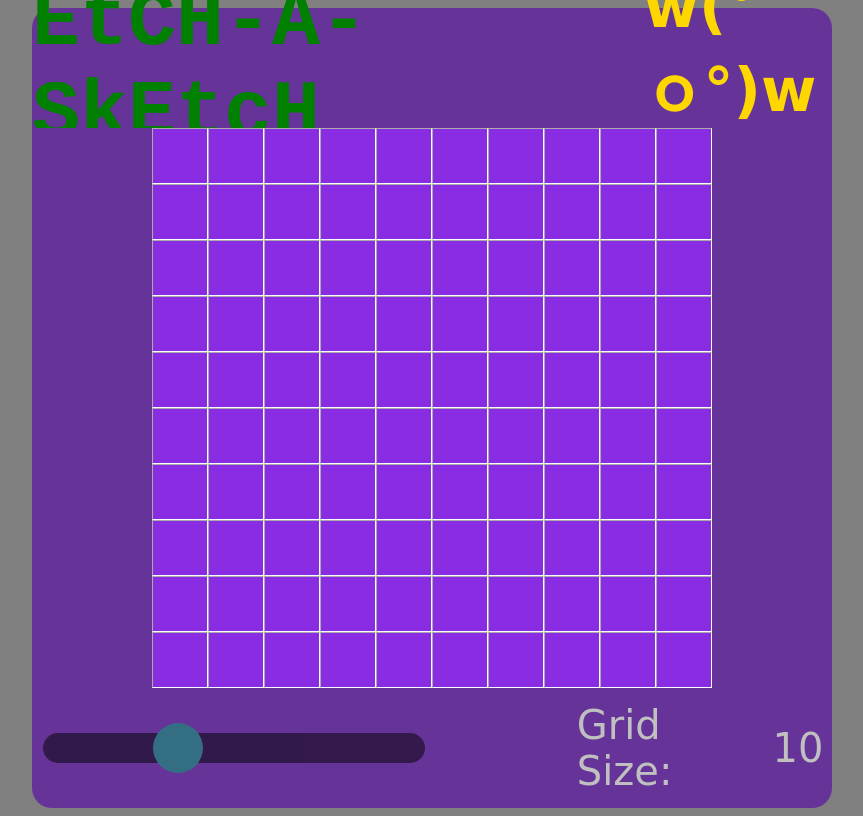
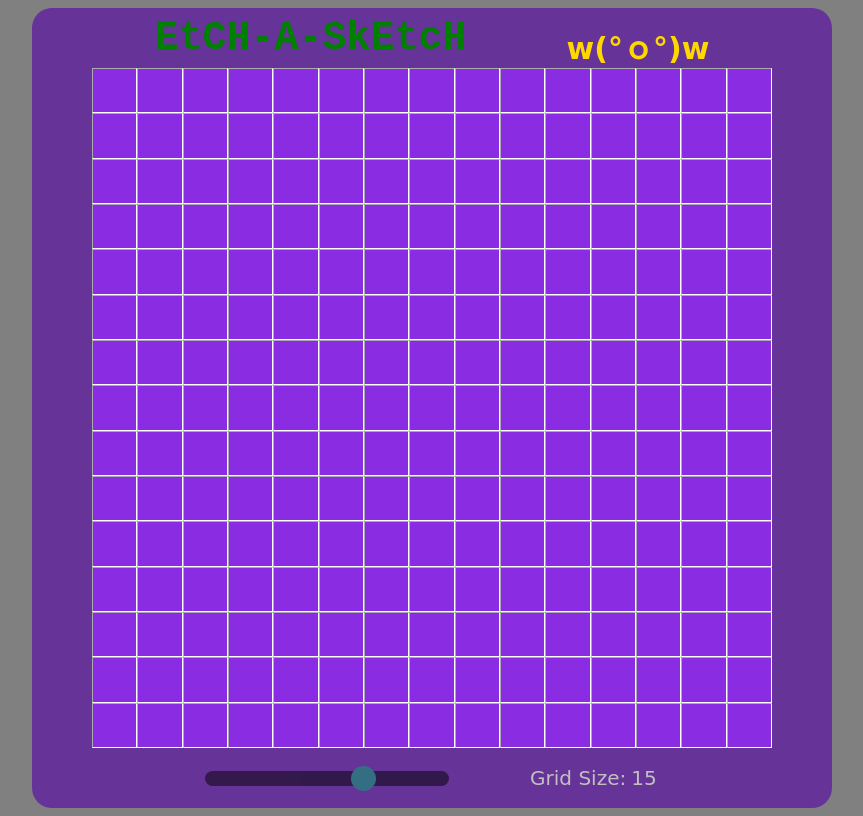
Before and after one commit to kpatel7c8/etch-a-sketch, a plain HTML site: page index.html in a window 1280 px wide. Shown: the whole page, without its empty margins (208-1071 px from the left). Drawn offline with Linux system fonts and the light colour scheme.

Commit message:
update CSS to render at 100% zoom, previously was optimized for 50% zoom

```diff
--- a/index.html
+++ b/index.html
@@ -1,8 +1,8 @@
 <!DOCTYPE html>
 <html lang="en">
 <head>
+    <link rel="stylesheet" href="style.css">
     <script src="script.js" defer></script>
-    <link rel="stylesheet" href="style.css">
     <meta charset="UTF-8">
     <meta http-equiv="X-UA-Compatible" content="IE=edge">
     <meta name="viewport" content="width=device-width, initial-scale=1.0">
@@ -18,7 +18,7 @@
         <div id="container"></div>
         <div id="bottom">
             <div class="slidecontainer">
-                <input type="range" min="5" max="20" value="10" class="slider" id="myRange">
+                <input type="range" min="5" max="20" value="15" class="slider" id="myRange">
             </div>
             <p>Grid Size:<span id="demo"></span></p>
         </div>
--- a/style.css
+++ b/style.css
@@ -25,35 +25,35 @@ body {
 #top {
     display: flex;
     align-items: center;
-    height: 120px;
+    height: 60px;
     color: green;
-    font-size: 80px;
+    font-size: 40px;
     font-family:'Courier New', Courier, monospace ;
     font-weight: 900;
-    gap: 200px;
+    gap: 100px;
 }
 
 #emoticon {
     color: gold;
     font-family: cursive;
-    font-size: 60px;
+    font-size: 30px;
     align-self: flex-end;
 }
 
 #bottom {
     display: flex;
     align-items:center;
-    height: 120px;
+    height: 60px;
     color: silver;
     font-size: 35px;
     font-family: cursive, lucida ;
     align-content: space-between;
-    gap: 150px;
+    gap: 75px;
 }
 
 #container {
-    border-left: 120px solid rebeccapurple;
-    border-right: 120px solid rebeccapurple;
+    border-left: 60px solid rebeccapurple;
+    border-right: 60px solid rebeccapurple;
     display: flex;
     width: 100vh;
     max-height: 100vh;
@@ -95,7 +95,7 @@ body {
   .slider {
     -webkit-appearance: none;
     width: 100%;
-    height: 30px;
+    height: 15px;
     border-radius: 20px;
     background: black;
     outline: none;
@@ -111,16 +111,16 @@ body {
   .slider::-webkit-slider-thumb {
     -webkit-appearance: none;
     appearance: none;
-    width: 50px;
-    height: 50px;
+    width: 25px;
+    height: 25px;
     border-radius: 50%;
     background: #04AA6D;
     cursor: pointer;
   }
 
   .slider::-moz-range-thumb {
-    width: 50px;
-    height: 50px;
+    width: 25px;
+    height: 25px;
     border-radius: 50%;
     background: #04AA6D;
     cursor: pointer;
@@ -128,12 +128,12 @@ body {
 
   #demo {
       display: flex;
-      font-size: 40px;
+      font-size: 20px;
   }
 
   p {
     display: flex;
-    font-size: 40px;
-    width: 500px;
+    font-size: 20px;
+    width: 250px;
     gap: 5px;
 }
```
